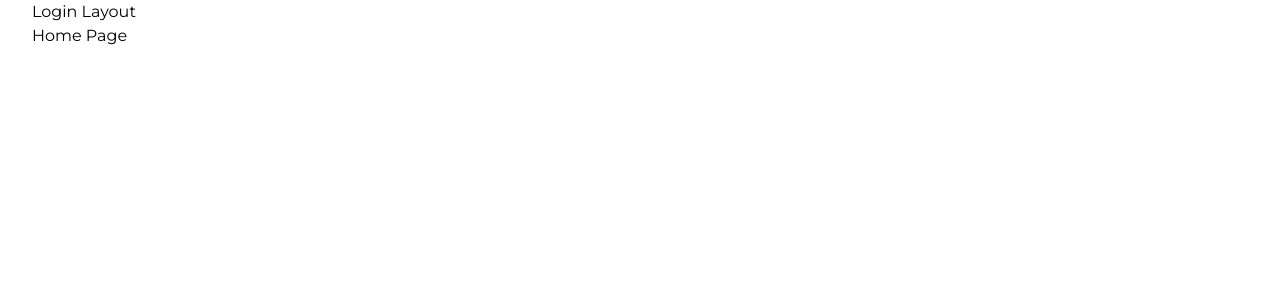
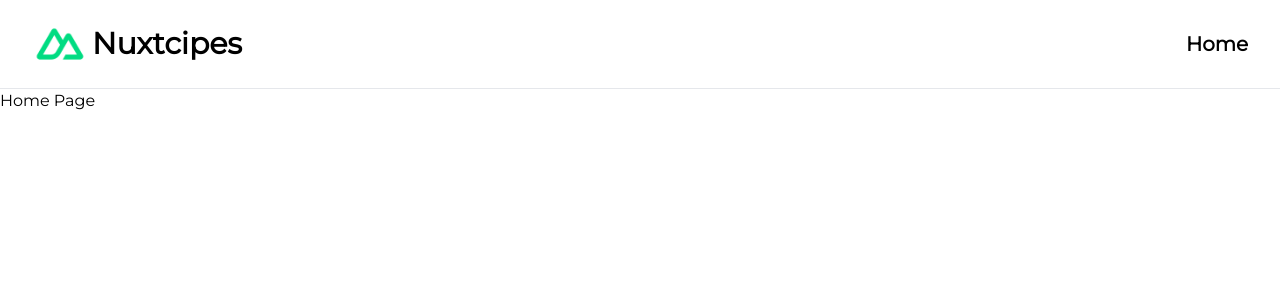
Before and after one commit to TontonBanton/nuxt-recipe, a Nuxt app: page / in a window 1280 px wide. Shown: the top 300 px of the page. Built offline with nearby package versions, Linux system fonts and the light colour scheme.

Commit message:
Navigation on default layout

```diff
--- a/app/app.vue
+++ b/app/app.vue
@@ -1,5 +1,5 @@
 <template>
-  <div class="font-Montserrat container">
+  <div class="font-Montserrat">
     <NuxtLayout>
       <NuxtPage />
     </NuxtLayout>
--- /dev/null
+++ b/app/components/BaseNavigation.vue
@@ -0,0 +1,18 @@
+<script setup lang="ts">
+</script>
+
+<template>
+  <header class="py-4 border-b">
+    <nav class="flex container items-center">
+      <a href="" class="flex gap-1 items-center">
+        <img class="w-14" src="/icon-green.png" alt="" />
+        <span class="text-3xl font-bold">Nuxtcipes</span>
+      </a>
+      <ul class="flex gap-6 ml-auto text-xl font-bold capitalize">
+        <li>
+          <a href="">Home</a>
+        </li>
+      </ul>
+    </nav>
+  </header>
+</template>
--- a/app/layouts/default.vue
+++ b/app/layouts/default.vue
@@ -3,7 +3,7 @@
 
 <template>
   <div>
-    <h1>Default Layout</h1>
+    <BaseNavigation />
     <slot />
   </div>
 </template>
--- a/app/pages/index.vue
+++ b/app/pages/index.vue
@@ -1,9 +1,9 @@
 <script setup lang="ts">
 
-//define layout to be use on this page
-definePageMeta({
-  layout:'login'
-})
+//definePageMeta({   //define layout to be use on this page
+//  layout:'login'
+//})
+
 </script>
 
 <template>
```
Also changed, not shown: public/icon-green.png (added).
